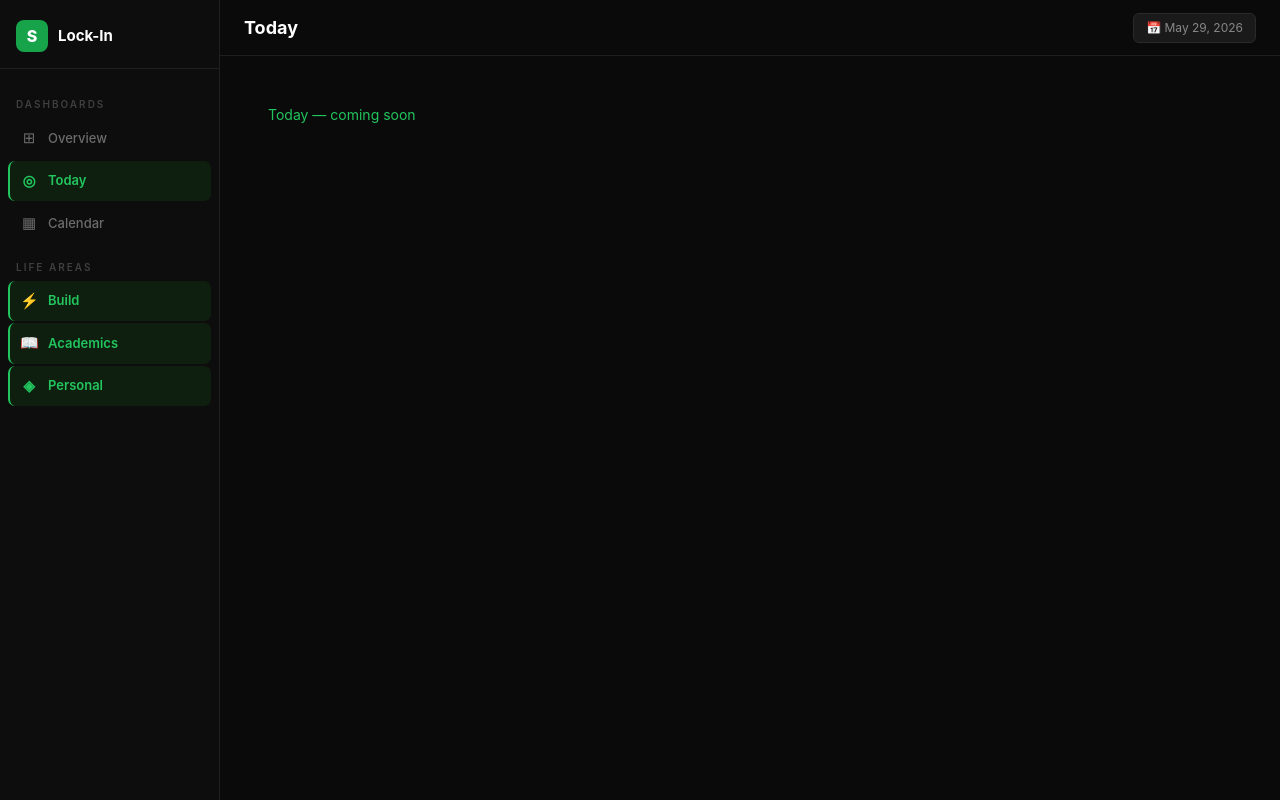
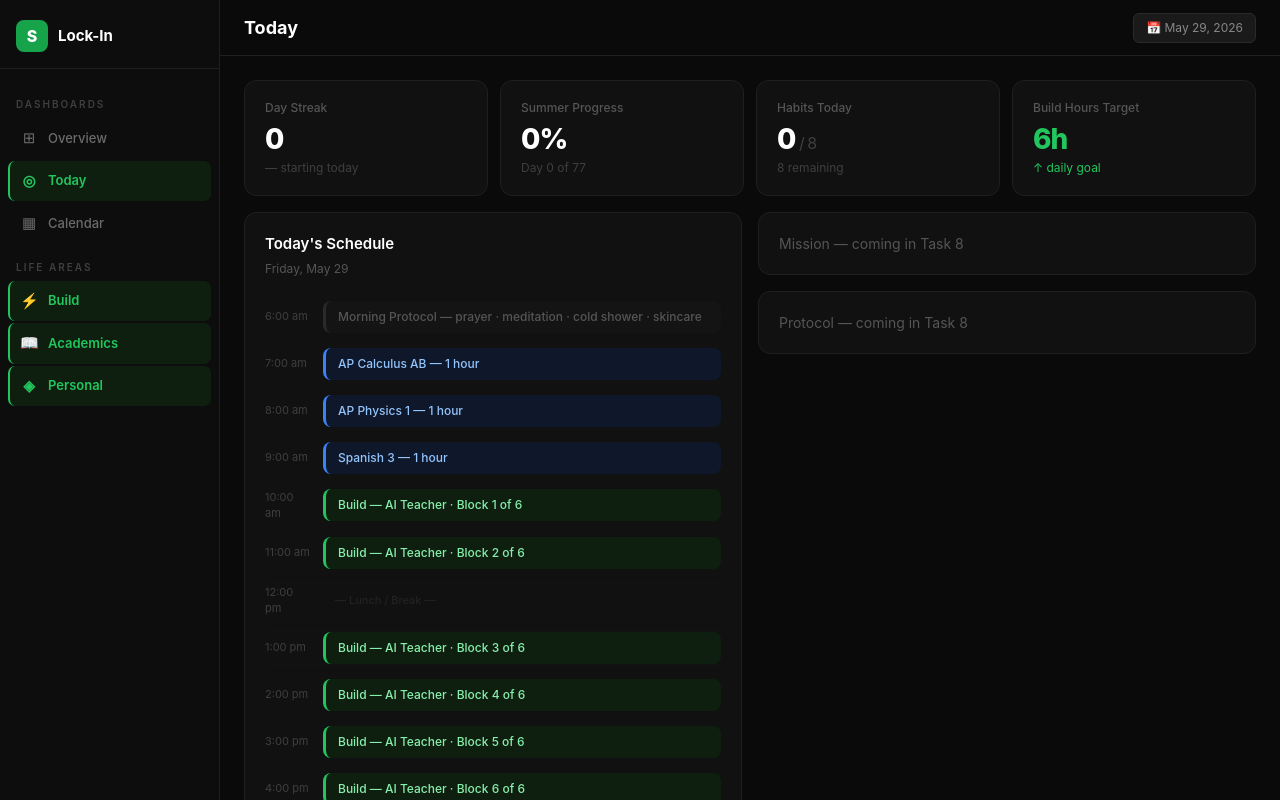
Before and after one commit to AravDharnikota/summer-productivity-dashboard, a React (Vite) app: page / in a window 1280 px wide. Built offline with nearby package versions, Linux system fonts and the light colour scheme.

Commit message:
feat: add Today page stat row and schedule

```diff
--- /dev/null
+++ b/src/components/today/ScheduleCard.tsx
@@ -0,0 +1,57 @@
+import { todayString, getGymType, isSunday } from '../../lib/dates'
+
+interface Block { time: string; label: string; type: 'build' | 'study' | 'routine' | 'gym' | 'break' }
+
+function getSchedule(date: string): Block[] {
+  const gym = getGymType(date)
+  const gymLabel = gym === 'GYM' ? 'Gym — Push/Pull/Legs' : gym === 'CARDIO' ? 'Cardio — Run / Bike' : 'Rest Day'
+  const sunday = isSunday(date)
+
+  const blocks: Block[] = [
+    { time: '6:00 am',  label: 'Morning Protocol — prayer · meditation · cold shower · skincare', type: 'routine' },
+    { time: '7:00 am',  label: 'AP Calculus AB — 1 hour', type: 'study' },
+    { time: '8:00 am',  label: 'AP Physics 1 — 1 hour',   type: 'study' },
+    { time: '9:00 am',  label: 'Spanish 3 — 1 hour',      type: 'study' },
+    { time: '10:00 am', label: 'Build — AI Teacher · Block 1 of 6', type: 'build' },
+    { time: '11:00 am', label: 'Build — AI Teacher · Block 2 of 6', type: 'build' },
+    { time: '12:00 pm', label: '— Lunch / Break —',        type: 'break' },
+    { time: '1:00 pm',  label: 'Build — AI Teacher · Block 3 of 6', type: 'build' },
+    { time: '2:00 pm',  label: 'Build — AI Teacher · Block 4 of 6', type: 'build' },
+    { time: '3:00 pm',  label: 'Build — AI Teacher · Block 5 of 6', type: 'build' },
+    { time: '4:00 pm',  label: 'Build — AI Teacher · Block 6 of 6', type: 'build' },
+    { time: '5:00 pm',  label: gymLabel, type: gym === 'REST' ? 'break' : 'gym' },
+    { time: '6:30 pm',  label: '— Dinner / Rest —',        type: 'break' },
+  ]
+
+  if (sunday) {
+    blocks.push({ time: '5:30 pm', label: 'Young Longs Class — 5:30–6:15pm · 2–3h hw', type: 'study' })
+  }
+
+  blocks.push(
+    { time: '8:00 pm',  label: 'Evening Protocol — journal · reading · Bible · skincare', type: 'routine' },
+    { time: '10:00 pm', label: 'Sleep',                    type: 'routine' },
+  )
+
+  return blocks
+}
+
+export default function ScheduleCard() {
+  const today = todayString()
+  const schedule = getSchedule(today)
+  const dateLabel = new Date(today + 'T00:00:00').toLocaleDateString('en-US', {
+    weekday: 'long', month: 'long', day: 'numeric',
+  })
+
+  return (
+    <div className="card">
+      <div className="card-title">Today's Schedule</div>
+      <div className="card-sub">{dateLabel}</div>
+      {schedule.map((block, i) => (
+        <div key={i} className="sched-item">
+          <div className="sched-time">{block.time}</div>
+          <div className={`sched-block ${block.type}`}>{block.label}</div>
+        </div>
+      ))}
+    </div>
+  )
+}
--- /dev/null
+++ b/src/components/today/StatRow.tsx
@@ -0,0 +1,39 @@
+import { useApp } from '../../context/AppContext'
+import { todayString, getDayNumber } from '../../lib/dates'
+import { getStreak, getSummerProgress, getHabitsCompletedToday } from '../../lib/stats'
+
+export default function StatRow() {
+  const { state } = useApp()
+  const today = todayString()
+  const streak = getStreak(state.logs, today)
+  const progress = getSummerProgress(today)
+  const habitsToday = getHabitsCompletedToday(state.logs[today])
+  const dayNum = getDayNumber(today)
+
+  return (
+    <div className="stat-grid gap-bottom">
+      <div className="stat-card">
+        <div className="stat-label">Day Streak</div>
+        <div className={`stat-value ${streak > 0 ? 'green' : ''}`}>{streak}</div>
+        <div className="stat-delta">{streak === 0 ? '— starting today' : `${streak} day${streak !== 1 ? 's' : ''} strong`}</div>
+      </div>
+      <div className="stat-card">
+        <div className="stat-label">Summer Progress</div>
+        <div className="stat-value">{progress}%</div>
+        <div className="stat-delta">Day {dayNum ?? 0} of 77</div>
+      </div>
+      <div className="stat-card">
+        <div className="stat-label">Habits Today</div>
+        <div className={`stat-value ${habitsToday === 8 ? 'green' : ''}`}>
+          {habitsToday}<span style={{ fontSize: 16, color: 'var(--text-dim)', fontWeight: 400 }}> / 8</span>
+        </div>
+        <div className="stat-delta">{habitsToday === 8 ? '✓ all done' : `${8 - habitsToday} remaining`}</div>
+      </div>
+      <div className="stat-card">
+        <div className="stat-label">Build Hours Target</div>
+        <div className="stat-value green">6h</div>
+        <div className="stat-delta up">↑ daily goal</div>
+      </div>
+    </div>
+  )
+}
--- a/src/main.tsx
+++ b/src/main.tsx
@@ -6,6 +6,7 @@ import App from './App'
 import './styles/global.css'
 import './styles/layout.css'
 import './styles/components.css'
+import './styles/today.css'
 
 ReactDOM.createRoot(document.getElementById('root')!).render(
   <React.StrictMode>
--- a/src/pages/Today.tsx
+++ b/src/pages/Today.tsx
@@ -1,3 +1,17 @@
+import StatRow from '../components/today/StatRow'
+import ScheduleCard from '../components/today/ScheduleCard'
+
 export default function Today() {
-  return <div style={{ color: '#22c55e', padding: 24 }}>Today — coming soon</div>
+  return (
+    <div className="today-page">
+      <StatRow />
+      <div className="two-col gap-bottom">
+        <ScheduleCard />
+        <div className="stack">
+          <div className="card" style={{ color: 'var(--text-muted)' }}>Mission — coming in Task 8</div>
+          <div className="card" style={{ color: 'var(--text-muted)' }}>Protocol — coming in Task 8</div>
+        </div>
+      </div>
+    </div>
+  )
 }
--- /dev/null
+++ b/src/styles/today.css
@@ -0,0 +1,26 @@
+.today-page { display: flex; flex-direction: column; gap: 0; }
+
+/* Week pills */
+.week-pills { display: flex; gap: 6px; flex-wrap: wrap; margin-top: 10px; }
+.week-pill { font-size: 11px; padding: 4px 10px; border-radius: 6px; font-weight: 500; border: 1px solid; }
+.week-pill.gym     { background: var(--green-bg); color: var(--green); border-color: var(--green-border); }
+.week-pill.cardio  { background: var(--blue-bg);  color: var(--blue);  border-color: #1e3a5f; }
+.week-pill.rest    { background: #141414; color: var(--text-dim); border-color: var(--border); }
+.week-pill.current { box-shadow: 0 0 0 1px currentColor; font-weight: 700; }
+
+/* Goal cascade */
+.goal-cascade-cols { display: grid; grid-template-columns: 1fr 1fr 1fr; gap: 16px; }
+.gc-col-label { font-size: 11px; font-weight: 700; letter-spacing: 1px; text-transform: uppercase; margin-bottom: 8px; padding-bottom: 6px; border-bottom: 1px solid var(--border-light); }
+.gc-col-label.build    { color: var(--green); }
+.gc-col-label.academics { color: var(--blue); }
+.gc-col-label.personal  { color: var(--purple); }
+.gc-block { padding: 9px 11px; border-radius: 8px; font-size: 12px; line-height: 1.5; margin-bottom: 6px; }
+.gc-block.summer { background: #0a1a0a; border: 1px solid #1a3a1a; color: #555; }
+.gc-block.week   { background: #0a0f1a; border: 1px solid #1a2a3a; color: #555; }
+.gc-block.today  { background: #0c0c0c; border: 1px solid var(--border); color: #444; }
+.gc-tier { font-size: 8px; letter-spacing: 2px; text-transform: uppercase; font-weight: 700; margin-bottom: 3px; color: var(--text-dim); }
+
+/* Journal box */
+.journal-box { background: var(--blue-bg); border: 1px solid #1e3a5f; border-radius: 8px; padding: 12px 14px; margin-top: 12px; }
+.journal-box-label { font-size: 9px; color: #3b82f680; letter-spacing: 2px; text-transform: uppercase; font-weight: 600; margin-bottom: 6px; }
+.journal-box-text { font-size: 12px; color: #475569; line-height: 1.6; font-style: italic; }
```
